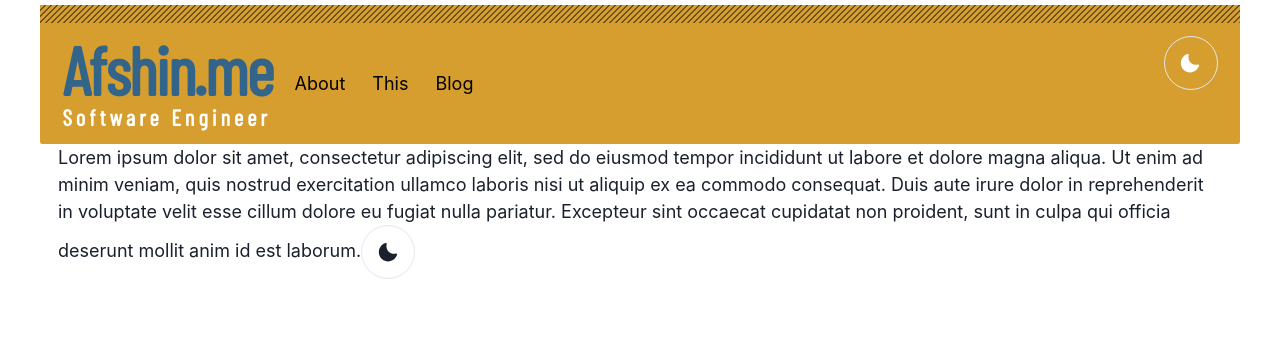
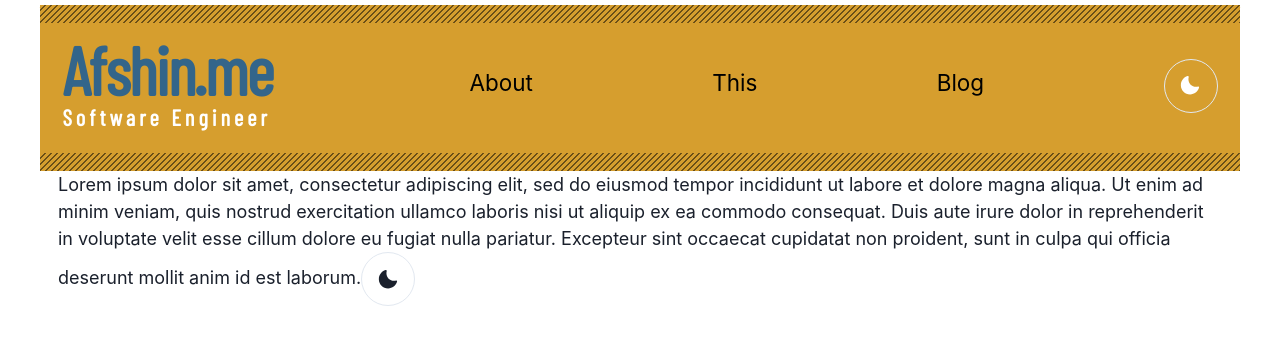
Before and after one commit to afshinator/next-afshin-me-first-try, a Next.js app: page / in a window 1280 px wide. Shown: the top 344 px of the page. Built offline with nearby package versions, Linux system fonts and the light colour scheme.

Commit message:
some more style tweaks

```diff
--- a/components/PageHeader.js
+++ b/components/PageHeader.js
@@ -7,7 +7,7 @@
   const { children, inPage } = props;
   if (inPage === props.children.toLowerCase()) {
     return (
-      <Text mt={{ base: 4, md: 0 }} mr={6} display="block" color="red.700">
+      <Text mt={{ base: 4, md: 0 }} mr={6} display="block" fontSize="xl" color="red.700">
         {props.children}
       </Text>
     );
@@ -20,12 +20,29 @@
       }}
     >
       <Link href={`/${props.children.toLowerCase()}`}>
-        <Text mt={{ base: 4, md: 0 }} mr={6} display="block" color="black">
+        <Text mt={{ base: 4, md: 0 }} mr={6} display="block" fontSize="xl" color="black">
           <a>{props.children}</a>
         </Text>
       </Link>
     </motion.div>
   );
+};
+
+const WithAnimation = ({ inPage, children }) => {
+  if (inPage !== "home") return children;
+  else
+    return (
+      <motion.div
+        initial="hidden"
+        animate="visible"
+        variants={{
+          hidden: { scale: 0.8, opacity: 0 },
+          visible: { scale: 1, opacity: 1, transition: { delay: 1 } },
+        }}
+      >
+        {children}
+      </motion.div>
+    );
 };
 
 function PageHeader(props) {
@@ -34,7 +51,6 @@
     return "tileImage" + Math.floor(Math.random() * Math.floor(10));
   });
   const handleToggle = () => setShow(!show);
-
   return (
     <Flex
       as="header"
@@ -45,22 +61,16 @@
       m="0 auto"
       w="100%"
       borderRadius="sm"
-      {...props}
     >
       <Flex w="100%" height="4" className={randomClass}></Flex>
       <Flex align="center" mx={5} my={3} direction="column" alignItems="left">
-        <motion.div
-          initial="hidden"
-          animate="visible"
-          variants={{
-            hidden: { scale: 0.8, opacity: 0 },
-            visible: { scale: 1, opacity: 1, transition: { delay: 1 } },
-          }}
-        >
-          <Heading as="h1" size="3xl" letterSpacing={"-.1rem"} color="my.900">
-            Afshin.me
-          </Heading>
-        </motion.div>
+        <WithAnimation {...props}>
+          <Link href={"/"}>
+            <Heading as="h1" size="3xl" letterSpacing={"-.1rem"} color="my.900">
+              <a>Afshin.me</a>
+            </Heading>
+          </Link>
+        </WithAnimation>
         <Heading as="h4" size="md" style={{ letterSpacing: "4px" }}>
           Software Engineer
         </Heading>
@@ -88,7 +98,9 @@
         display={{ sm: show ? "block" : "none", md: "flex" }}
         width={{ sm: "full", md: "auto" }}
         alignItems="center"
+        justifyContent="space-evenly"
         flexGrow={1}
+        ml={5}
       >
         <MenuItems {...props}>About</MenuItems>
         <MenuItems {...props}>This</MenuItems>
@@ -99,8 +111,9 @@
         display={{ sm: show ? "block" : "none", md: "block" }}
         mt={{ base: 4, md: 0 }}
       >
-        <DarkModeSwitch mr={5} mt={3} />
+        <DarkModeSwitch mr={5} mt={8} />
       </Box>
+      <Flex w="100%" mt={2} height="4" className={randomClass}></Flex>
     </Flex>
   );
 }
--- a/components/layout.js
+++ b/components/layout.js
@@ -49,11 +49,10 @@
         m="0 auto"
       >
         <Progress size="xs" isIndeterminate />
-        <PageHeader inPage={inPage}/>
-
+        <PageHeader inPage={inPage} />
 
         <main>{children}</main>
-        {inPage!=="home" && (
+        {inPage !== "home" && (
           <div>
             <Link href="/">
               <a>← Back to home</a>
--- a/pages/_app.js
+++ b/pages/_app.js
@@ -1,22 +1,28 @@
 import "../styles/global.css";
-import {
-  CSSReset,
-  ChakraProvider,
-  extendTheme,
-} from "@chakra-ui/react";
+import { CSSReset, ChakraProvider, extendTheme } from "@chakra-ui/react";
 import customTheme from "./../styles/theme";
-
+import { motion } from "framer-motion";
 
 // Pulling in custom font primarily using this example: https://chakra-ui.com/guides/with-nextjs-font-files
 // but pre-loading them in the layout as per https://kirazhang.com/posts/nextjs-custom-fonts
 
-const theme = extendTheme(customTheme)
+const theme = extendTheme(customTheme);
 
-export default function App({ Component, pageProps }) {
+export default function App({ Component, pageProps, router }) {
   return (
     <ChakraProvider theme={theme}>
       <CSSReset />
-      <Component {...pageProps} />
+      <motion.div
+        key={router.route}    // presence of this key enables the animation
+        initial="pageInitial"
+        animate="pageAnimate"
+        variants={{
+          pageInitial: { opacity: 0 },
+          pageAnimate: { opacity: 1 },
+        }}
+      >
+        <Component {...pageProps} />
+      </motion.div>
     </ChakraProvider>
   );
 }
--- a/styles/global.css
+++ b/styles/global.css
@@ -15,6 +15,7 @@
 a {
   color: #0070f3;
   text-decoration: none;
+  cursor: pointer;
 }
 
 a:hover {
```
